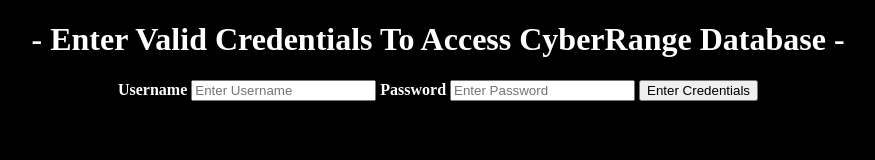
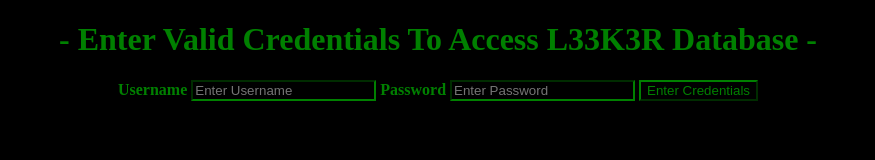
Before and after one commit to alexarnell/SQLite-Database, a website: page app/index.html in a window 1280 px wide. Shown: the whole page, without its empty margins (202-1077 px from the left). Drawn offline with Linux system fonts and the light colour scheme.

Commit message:
Modified Code for CyberScholars Summer Camp

```diff
--- a/app/index.html
+++ b/app/index.html
@@ -10,27 +10,48 @@ HTML Page for Database
 <head>
     <style>
         #container {
-            text-align: center
+            text-align: center;
+            padding-bottom: 25px;
         }
 
         #connection {
-            text-align: center
+            text-align: center;
+            padding-bottom: 25px;
+        }
+
+        #submitLogin {
+            border-color: green;
         }
 
         body {
             background-color: black;
-            color: white
+            color: green;
+            margin-top: 50;
         }
 
         p {
             font-family: "Courier New"
+        }
+
+        input {
+            background-color: black;
+            color: green;
+            border-color: green;
+        }
+
+        button {
+            background-color: black;
+            color: green;
+            outline: 0;
+            border-color: black;
+            box-shadow: black;
         }
     </style>
 </head>
 
 <body>
     <div id="container">
-        <h1><b> - Enter Valid Credentials To Access CyberRange Database - </b></h1>
+        <h1><b> - Enter Valid Credentials To Access L33K3R Database - </b></h1>
         <label><b> Username </b></label>
         <input type="text" placeholder="Enter Username" id="username">
 
@@ -81,7 +102,7 @@ HTML Page for Database
                 command = document.getElementById("text").value
                 fetch("/command", {
                     body: JSON.stringify({
-                        cmd: `select AGENT_NAME from AGENTS where AGENT_NAME = '${command}'`
+                        cmd: `select * from AGENTS where AGENT_NAME = '${command}'`
                     }),
                     method: 'POST',
                     mode: 'cors',
```
Also changed, not shown: app/index.js (+7 -7 lines).
